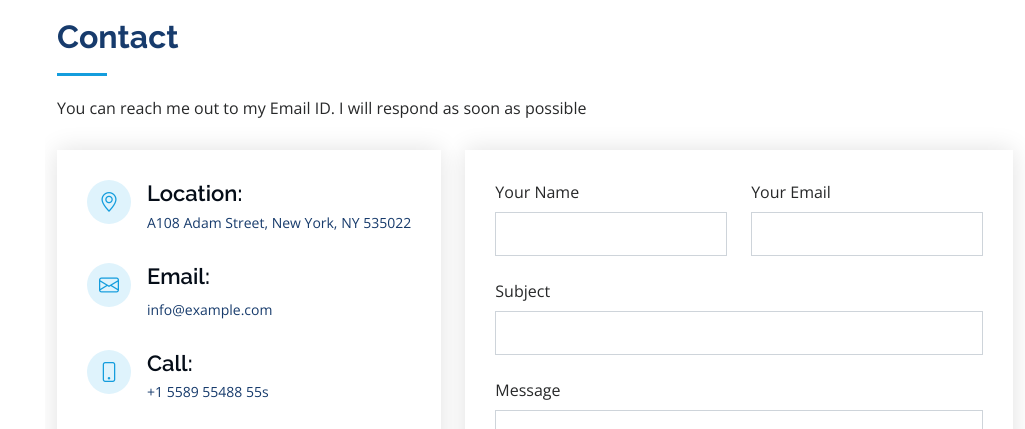
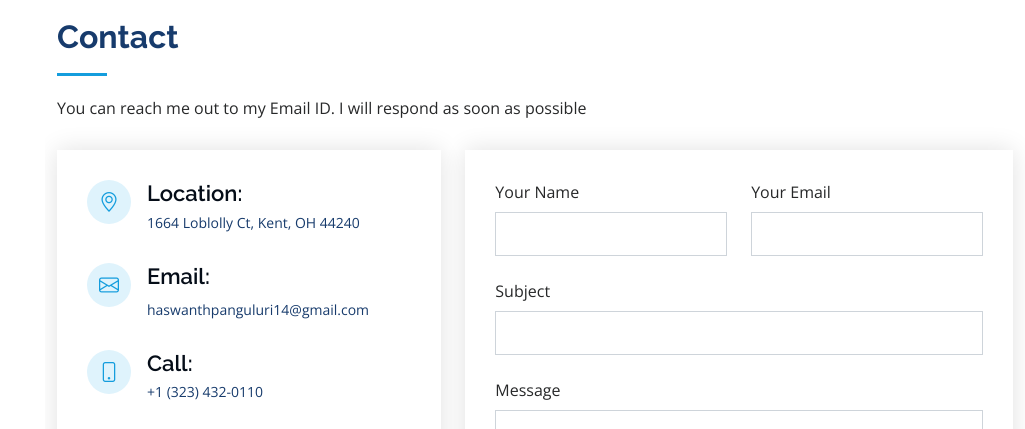
Before and after one commit to haswanth14/haswanth14.github.io, a plain HTML site: page index.html in a window 1280 px wide. Shown: the part 4953-5382 px from the top of the page, without its empty margins (255-1280 px from the left). Drawn offline with nearby package versions, Linux system fonts and the light colour scheme.

Commit message:
updatecontact

```diff
--- a/index.html
+++ b/index.html
@@ -431,19 +431,19 @@
               <div class="address">
                 <i class="bi bi-geo-alt"></i>
                 <h4>Location:</h4>
-                <p>A108 Adam Street, New York, NY 535022</p>
+                <p>1664 Loblolly Ct, Kent, OH 44240</p>
               </div>
 
               <div class="email">
                 <i class="bi bi-envelope"></i>
                 <h4>Email:</h4>
-                <p>info@example.com</p>
+                <p>haswanthpanguluri14@gmail.com</p>
               </div>
 
               <div class="phone">
                 <i class="bi bi-phone"></i>
                 <h4>Call:</h4>
-                <p>+1 5589 55488 55s</p>
+                <p>+1 (323) 432-0110</p>
               </div>
 
               <iframe src="https://www.google.com/maps/embed?pb=!1m14!1m8!1m3!1d12097.433213460943!2d-74.0062269!3d40.7101282!3m2!1i1024!2i768!4f13.1!3m3!1m2!1s0x0%3A0xb89d1fe6bc499443!2sDowntown+Conference+Center!5e0!3m2!1smk!2sbg!4v1539943755621" frameborder="0" style="border:0; width: 100%; height: 290px;" allowfullscreen></iframe>
```
